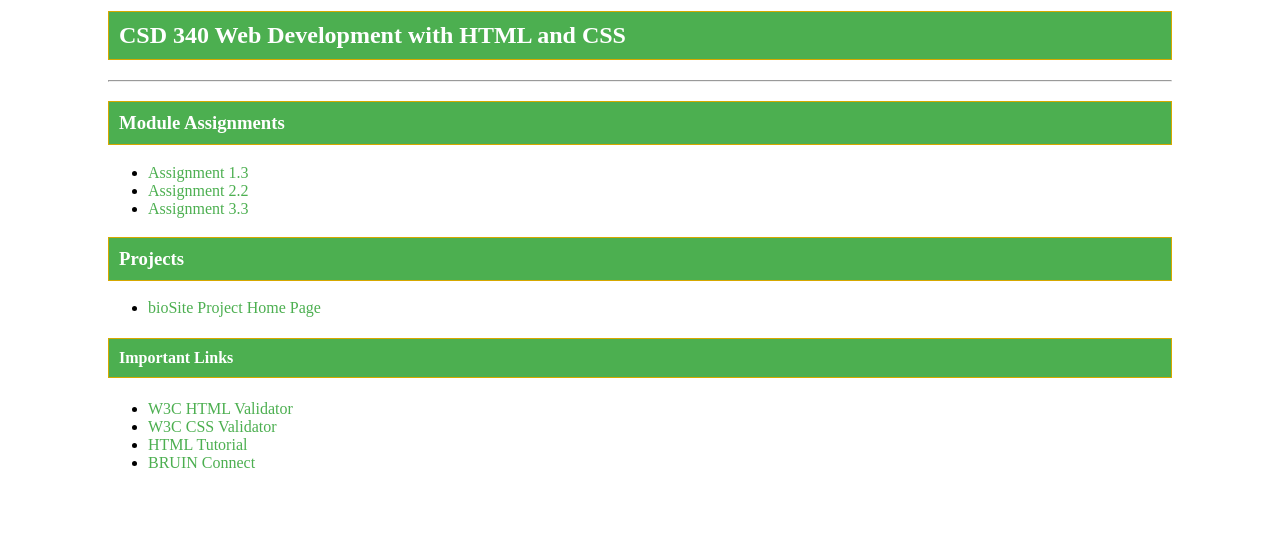
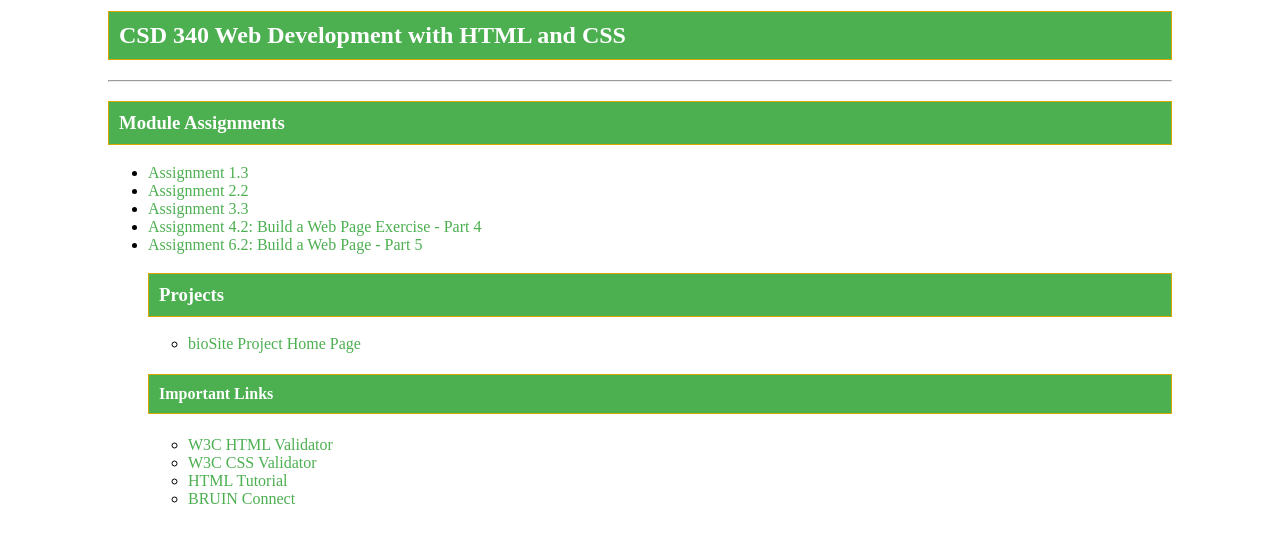
Before and after one commit to Mcdough12/csd-340, a plain HTML site: page index.html in a window 1280 px wide. Shown: the part 119-662 px from the top of the page. Drawn offline with Linux system fonts and the light colour scheme.

```diff
--- a/index.html
+++ b/index.html
@@ -17,7 +17,9 @@
             <li><a href="module-1/Assignment_1_3.html">Assignment 1.3</a></li>
             <li><a href="module-2/Assignment_2_2.html">Assignment 2.2</a></li>
             <li><a href="module-3/Bunnell_Mod3_3.html">Assignment 3.3</a></li>
-        </ul>
+        <li><a href="module-4/Bunnell_Mod4_2.html">Assignment 4.2: Build a Web Page Exercise - Part 4</a></li>
+	    <li><a href="module-6/Bunnell_Mod6_2.html">Assignment 6.2: Build a Web Page - Part 5</a></li>
+
 
         <h3>Projects</h3>
         <ul>
```
